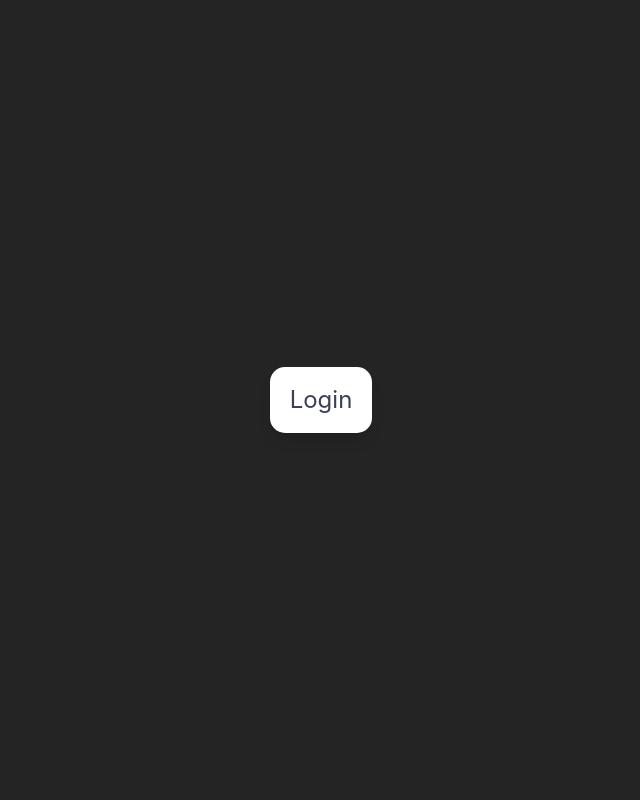
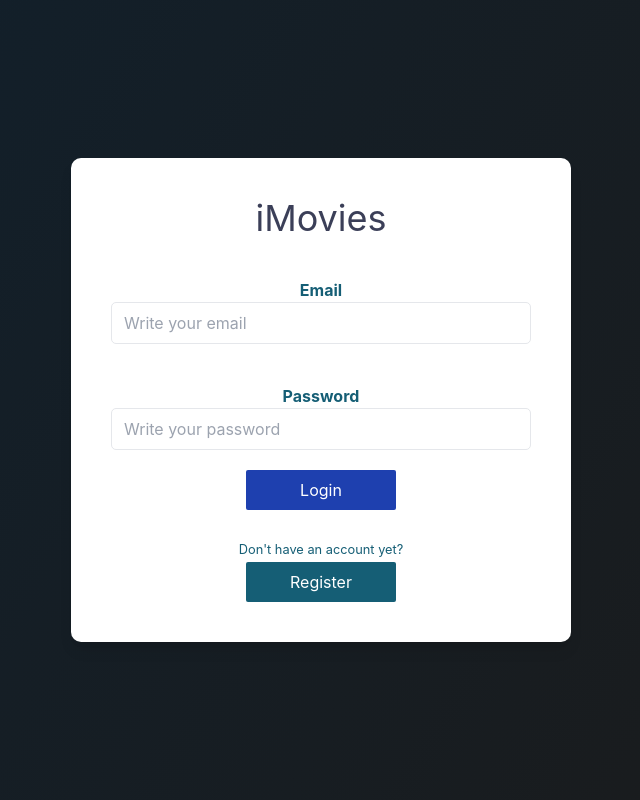
Before and after one commit to Lithos-hub/iMovies-v2, a Vue app: page / in a window 1280 px wide. Shown: the whole page, without its empty margins (319-959 px from the left). Built offline with nearby package versions, Linux system fonts and the light colour scheme.

Commit message:
feat(login): add login view

```diff
--- a/src/components/HelloWorld.vue
+++ /dev/null
@@ -1,38 +0,0 @@
-<script setup lang="ts">
-import { ref } from 'vue'
-
-defineProps<{ msg: string }>()
-
-const count = ref(0)
-</script>
-
-<template>
-  <h1>{{ msg }}</h1>
-
-  <div class="card">
-    <button type="button" @click="count++">count is {{ count }}</button>
-    <p>
-      Edit
-      <code>components/HelloWorld.vue</code> to test HMR
-    </p>
-  </div>
-
-  <p>
-    Check out
-    <a href="https://vuejs.org/guide/quick-start.html#local" target="_blank"
-      >create-vue</a
-    >, the official Vue + Vite starter
-  </p>
-  <p>
-    Install
-    <a href="https://github.com/johnsoncodehk/volar" target="_blank">Volar</a>
-    in your IDE for a better DX
-  </p>
-  <p class="read-the-docs">Click on the Vite and Vue logos to learn more</p>
-</template>
-
-<style scoped>
-.read-the-docs {
-  color: #888;
-}
-</style>
--- /dev/null
+++ b/src/scss/_button.scss
@@ -0,0 +1,7 @@
+.button__primary {
+  @apply min-w-[150px] bg-blue-800 p-2 px-10 text-white rounded-sm hover:brightness-110 duration-200 active:bg-blue-600;
+}
+
+.button__secondary {
+  @apply min-w-[150px] bg-cyan-800 p-2 px-10 text-white rounded-sm hover:brightness-110 duration-200 active:bg-cyan-600;
+}
--- /dev/null
+++ b/src/scss/_form.scss
@@ -0,0 +1,7 @@
+.label {
+  @apply text-cyan-800;
+}
+
+.input {
+  @apply rounded-[5px] p-2 pl-3 border focus:outline-none;
+}
--- a/src/scss/_layout.scss
+++ b/src/scss/_layout.scss
@@ -6,7 +6,7 @@
 
   color-scheme: light dark;
   color: #1e223fde;
-  background-color: #242424;
+  background: linear-gradient(120deg, #071724f5, #1b1b1b);
 
   font-synthesis: none;
   text-rendering: optimizeLegibility;
--- a/src/scss/app.scss
+++ b/src/scss/app.scss
@@ -1 +1,3 @@
-@import "./layout";
+@import "./_layout";
+@import "./_form";
+@import "./_button";
--- a/src/views/LoginView.vue
+++ b/src/views/LoginView.vue
@@ -1,11 +1,50 @@
 <template>
   <div>
-    <section class="bg-white rounded-[15px] shadow-lg p-5">
-      <h1>Login</h1>
+    <section
+      class="bg-white rounded-[10px] shadow-lg p-10 min-w-[250px] w-[500px]"
+    >
+      <h1 class="text-4xl">iMovies</h1>
+      <form @submit.prevent="login">
+        <section class="flex flex-col gap-10 justify-around mt-10">
+          <div class="flex flex-col">
+            <label for="Email" class="font-bold label">Email</label>
+            <input placeholder="Write your email" name="Email" class="input" />
+          </div>
+          <div class="flex flex-col">
+            <label for="Email" class="font-bold label">Password</label>
+            <input
+              type="password"
+              placeholder="Write your password"
+              autocomplete="true"
+              name="Email"
+              class="input"
+            />
+          </div>
+        </section>
+        <div class="mt-5">
+          <input type="submit" value="Login" class="button__primary" />
+        </div>
+      </form>
+      <section class="mt-7">
+        <small class="block text-cyan-800">Don't have an account yet?</small>
+        <input
+          type="button"
+          value="Register"
+          class="button__secondary"
+          @click="goTo('register')"
+        />
+      </section>
     </section>
   </div>
 </template>
 
-<script setup lang="ts"></script>
+<script setup lang="ts">
+import router from "../router";
+
+// TODO: Login
+const login = () => router.push("/home");
+
+const goTo = (path: string) => router.push(path);
+</script>
 
 <style scoped></style>
```
